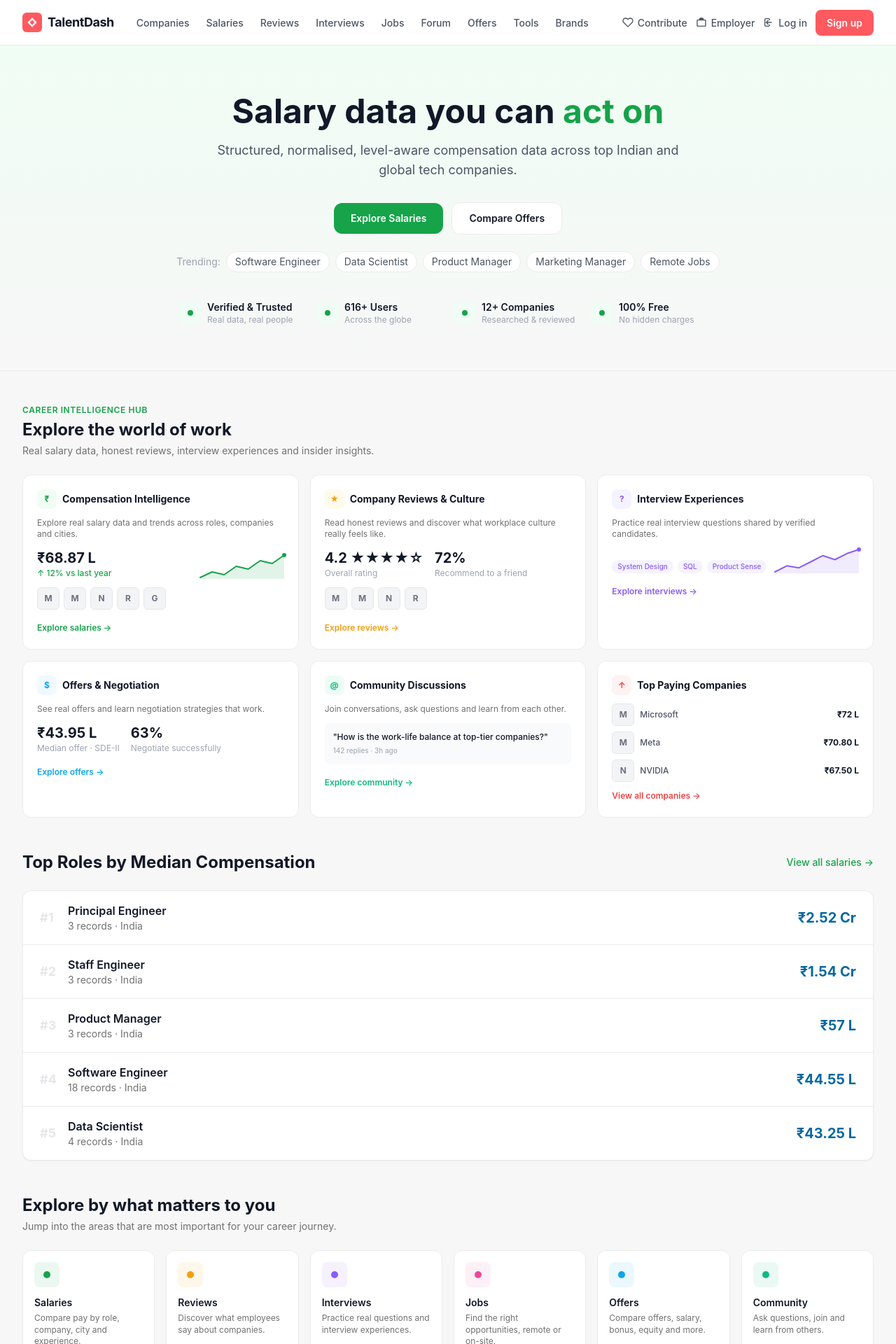
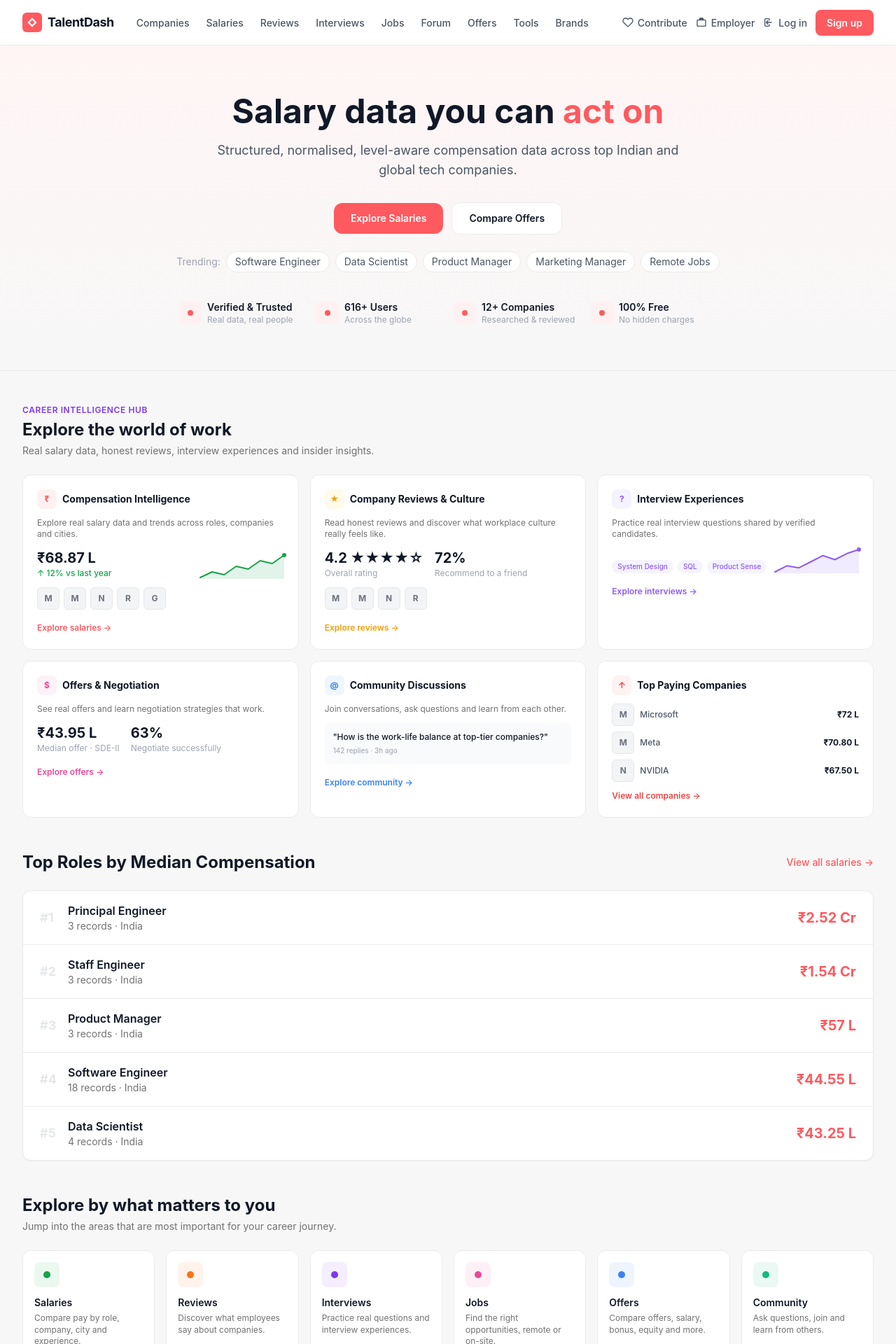
Before and after one commit to Visshwasmai24/talentdash, a Next.js app: page / in a window 1280 px wide. Shown: the top 1920 px of the page at 70% size. Built offline with nearby package versions, Linux system fonts and the light colour scheme.

Commit message:
Update color scheme and text styles in HomePage

```diff
--- a/app/page.tsx
+++ b/app/page.tsx
@@ -17,10 +17,10 @@ const TRENDING_SEARCHES = ['Software Engineer', 'Data Scientist', 'Product Manag
 
 const EXPLORE_CATEGORIES = [
   { label: 'Salaries', desc: 'Compare pay by role, company, city and experience.', href: '/salaries', color: '#16A34A' },
-  { label: 'Reviews', desc: 'Discover what employees say about companies.', href: '/reviews', color: '#F59E0B' },
-  { label: 'Interviews', desc: 'Practice real questions and interview experiences.', href: '/interviews', color: '#8B5CF6' },
+  { label: 'Reviews', desc: 'Discover what employees say about companies.', href: '/reviews', color: '#F97316' },
+  { label: 'Interviews', desc: 'Practice real questions and interview experiences.', href: '/interviews', color: '#7C3AED' },
   { label: 'Jobs', desc: 'Find the right opportunities, remote or on-site.', href: '/jobs', color: '#EC4899' },
-  { label: 'Offers', desc: 'Compare offers, salary, bonus, equity and more.', href: '/offers', color: '#0EA5E9' },
+  { label: 'Offers', desc: 'Compare offers, salary, bonus, equity and more.', href: '/offers', color: '#3B82F6' },
   { label: 'Community', desc: 'Ask questions, join and learn from others.', href: '/community', color: '#10B981' },
 ];
 
@@ -64,10 +64,10 @@ export default function HomePage() {
   return (
     <main className="min-h-screen bg-[#F7F7F7]">
       {/* Hero */}
-      <section className="bg-gradient-to-b from-[#F0FDF4] to-[#F7F7F7] border-b border-[#EBEBEB]">
+      <section className="bg-gradient-to-b from-[#FFF5F5] to-[#F7F7F7] border-b border-[#EBEBEB]">
         <div className="max-w-5xl mx-auto px-4 sm:px-6 lg:px-8 py-16 text-center">
           <h1 className="text-5xl font-bold text-[#111827] mb-3 leading-tight">
-            Salary data you can <span className="text-[#16A34A]">act on</span>
+            Salary data you can <span className="text-[#FF5A5F]">act on</span>
           </h1>
           <p className="text-lg text-[#4B5563] mb-8 max-w-2xl mx-auto">
             Structured, normalised, level-aware compensation data across top Indian and global tech companies.
@@ -77,13 +77,13 @@ export default function HomePage() {
           <div className="flex flex-col sm:flex-row items-center justify-center gap-3 mb-6">
             <Link
               href="/salaries"
-              className="px-6 py-3 bg-[#16A34A] text-white text-sm font-semibold rounded-xl hover:bg-[#15803D] transition-colors w-full sm:w-auto text-center"
+              className="px-6 py-3 bg-[#FF5A5F] text-white text-sm font-semibold rounded-xl hover:bg-[#e0484d] transition-colors w-full sm:w-auto text-center"
             >
               Explore Salaries
             </Link>
             <Link
               href="/compare"
-              className="px-6 py-3 bg-white text-[#111827] text-sm font-semibold rounded-xl border border-[#EBEBEB] hover:border-[#16A34A] hover:text-[#16A34A] transition-colors w-full sm:w-auto text-center"
+              className="px-6 py-3 bg-white text-[#111827] text-sm font-semibold rounded-xl border border-[#EBEBEB] hover:border-[#FF5A5F] hover:text-[#FF5A5F] transition-colors w-full sm:w-auto text-center"
             >
               Compare Offers
             </Link>
@@ -96,7 +96,7 @@ export default function HomePage() {
               <Link
                 key={t}
                 href={`/salaries?role=${encodeURIComponent(t)}`}
-                className="px-3 py-1 bg-white border border-[#EBEBEB] rounded-full text-[#4B5563] hover:border-[#16A34A] hover:text-[#16A34A] transition-colors"
+                className="px-3 py-1 bg-white border border-[#EBEBEB] rounded-full text-[#4B5563] hover:border-[#FF5A5F] hover:text-[#FF5A5F] transition-colors"
               >
                 {t}
               </Link>
@@ -112,8 +112,8 @@ export default function HomePage() {
               { icon: 'lock', label: '100% Free', sub: 'No hidden charges' },
             ].map((s) => (
               <div key={s.label} className="flex items-center gap-2">
-                <span className="w-8 h-8 rounded-lg bg-[#F0FDF4] flex items-center justify-center shrink-0">
-                  <span className="w-2 h-2 rounded-full bg-[#16A34A]" />
+                <span className="w-8 h-8 rounded-lg bg-[#FFF1F1] flex items-center justify-center shrink-0">
+                  <span className="w-2 h-2 rounded-full bg-[#FF5A5F]" />
                 </span>
                 <div>
                   <p className="text-sm font-semibold text-[#111827]">{s.label}</p>
@@ -128,7 +128,7 @@ export default function HomePage() {
       <div className="max-w-7xl mx-auto px-4 sm:px-6 lg:px-8 py-12 space-y-12">
         {/* Career Intelligence Hub */}
         <section>
-          <p className="text-xs font-semibold text-[#16A34A] uppercase tracking-wider mb-1">Career Intelligence Hub</p>
+          <p className="text-xs font-semibold text-[#7C3AED] uppercase tracking-wider mb-1">Career Intelligence Hub</p>
           <h2 className="text-2xl font-bold text-[#111827] mb-1">Explore the world of work</h2>
           <p className="text-sm text-[#717171] mb-6">Real salary data, honest reviews, interview experiences and insider insights.</p>
 
@@ -137,7 +137,7 @@ export default function HomePage() {
             <div className="bg-white rounded-xl border border-[#EBEBEB] p-5">
               <div className="flex items-center justify-between mb-3">
                 <div className="flex items-center gap-2">
-                  <span className="w-7 h-7 rounded-lg bg-[#F0FDF4] flex items-center justify-center text-[#16A34A] text-xs font-bold">₹</span>
+                  <span className="w-7 h-7 rounded-lg bg-[#FFF1F1] flex items-center justify-center text-[#FF5A5F] text-xs font-bold">₹</span>
                   <h3 className="font-bold text-[#111827] text-sm">Compensation Intelligence</h3>
                 </div>
               </div>
@@ -156,7 +156,7 @@ export default function HomePage() {
                   </Link>
                 ))}
               </div>
-              <Link href="/salaries" className="text-xs font-semibold text-[#16A34A] hover:underline">Explore salaries →</Link>
+              <Link href="/salaries" className="text-xs font-semibold text-[#FF5A5F] hover:underline">Explore salaries →</Link>
             </div>
 
             {/* Company Reviews & Culture */}
@@ -207,7 +207,7 @@ export default function HomePage() {
             {/* Offers & Negotiation */}
             <div className="bg-white rounded-xl border border-[#EBEBEB] p-5">
               <div className="flex items-center gap-2 mb-3">
-                <span className="w-7 h-7 rounded-lg bg-[#F0F9FF] flex items-center justify-center text-[#0EA5E9] text-xs font-bold">$</span>
+                <span className="w-7 h-7 rounded-lg bg-[#FDF2F8] flex items-center justify-center text-[#EC4899] text-xs font-bold">$</span>
                 <h3 className="font-bold text-[#111827] text-sm">Offers & Negotiation</h3>
               </div>
               <p className="text-xs text-[#717171] mb-3">See real offers and learn negotiation strategies that work.</p>
@@ -221,13 +221,13 @@ export default function HomePage() {
                   <p className="text-xs text-[#9CA3AF]">Negotiate successfully</p>
                 </div>
               </div>
-              <Link href="/offers" className="text-xs font-semibold text-[#0EA5E9] hover:underline">Explore offers →</Link>
+              <Link href="/offers" className="text-xs font-semibold text-[#EC4899] hover:underline">Explore offers →</Link>
             </div>
 
             {/* Community Discussions */}
             <div className="bg-white rounded-xl border border-[#EBEBEB] p-5">
               <div className="flex items-center gap-2 mb-3">
-                <span className="w-7 h-7 rounded-lg bg-[#ECFDF5] flex items-center justify-center text-[#10B981] text-xs font-bold">@</span>
+                <span className="w-7 h-7 rounded-lg bg-[#EFF6FF] flex items-center justify-center text-[#3B82F6] text-xs font-bold">@</span>
                 <h3 className="font-bold text-[#111827] text-sm">Community Discussions</h3>
               </div>
               <p className="text-xs text-[#717171] mb-3">Join conversations, ask questions and learn from each other.</p>
@@ -235,7 +235,7 @@ export default function HomePage() {
                 <p className="text-xs font-medium text-[#111827]">&quot;How is the work-life balance at top-tier companies?&quot;</p>
                 <p className="text-[10px] text-[#9CA3AF] mt-1">142 replies · 3h ago</p>
               </div>
-              <Link href="/community" className="text-xs font-semibold text-[#10B981] hover:underline">Explore community →</Link>
+              <Link href="/community" className="text-xs font-semibold text-[#3B82F6] hover:underline">Explore community →</Link>
             </div>
 
             {/* Top paying companies (filler tile to complete 2x3) */}
@@ -263,7 +263,7 @@ export default function HomePage() {
         <section>
           <div className="flex items-center justify-between mb-6">
             <h2 className="text-2xl font-bold text-[#111827]">Top Roles by Median Compensation</h2>
-            <Link href="/salaries" className="text-sm font-medium text-[#16A34A] hover:underline">View all salaries →</Link>
+            <Link href="/salaries" className="text-sm font-medium text-[#FF5A5F] hover:underline">View all salaries →</Link>
           </div>
           <div className="bg-white rounded-xl border border-[#EBEBEB] overflow-hidden shadow-sm">
             {topRoles.map((r, i) => (
@@ -278,7 +278,7 @@ export default function HomePage() {
                     <p className="text-sm text-[#717171] truncate">{r.count} records · India</p>
                   </div>
                 </div>
-                <p className="text-xl font-bold text-[#0369A1] shrink-0 ml-4">{formatSalary(r.median, 'INR', 'INR')}</p>
+                <p className="text-xl font-bold text-[#FF5A5F] shrink-0 ml-4">{formatSalary(r.median, 'INR', 'INR')}</p>
               </div>
             ))}
           </div>
```
